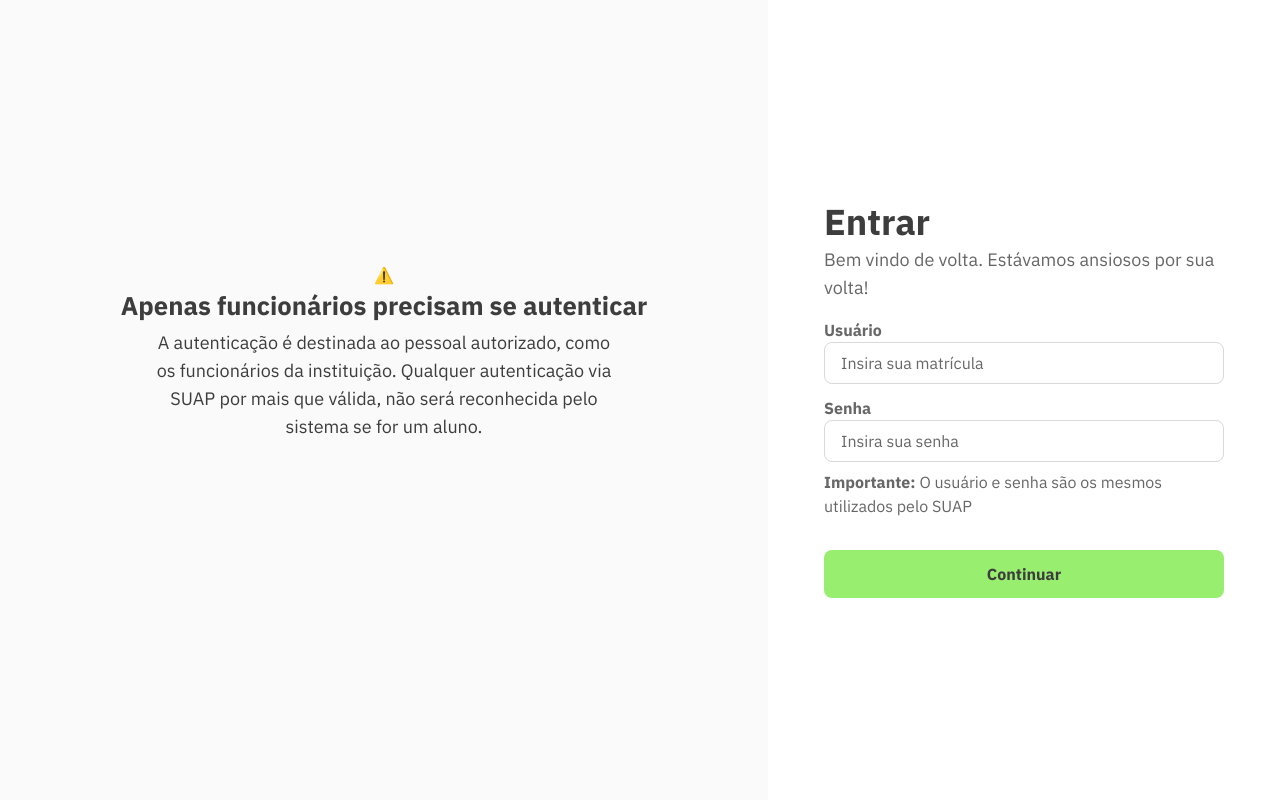
After one commit to ImFelippe365/lost-and-found, a Django app: page /login in a window 1280 px wide. The commit adds this page. Run offline with Django 4.2, Linux system fonts and the light colour scheme; some libraries are stand-ins or nearby versions.

Commit message:
new/create login page

```diff
--- /dev/null
+++ b/posts/templates/login.html
@@ -0,0 +1,64 @@
+<!DOCTYPE html>
+<html lang="pt-br">
+
+{% load tailwind_tags %}
+
+<head>
+    <meta charset="UTF-8">
+    <meta http-equiv="X-UA-Compatible" content="IE=edge">
+    <meta name="viewport" content="width=device-width, initial-scale=1.0">
+
+    <!-- Lottie Files -->
+    <script src="https://unpkg.com/@lottiefiles/lottie-player@latest/dist/lottie-player.js"></script>
+
+    <title>Entrar | Achados e perdidos</title>
+
+    {% tailwind_preload_css %}
+    {% tailwind_css %}
+</head>
+
+{% load static %}
+
+<body class="flex flex-row items-center h-[100vh]">
+
+    <aside class="mx-auto flex-1 flex flex-col items-center justify-center bg-background-color h-full">
+
+        <lottie-player src="https://assets1.lottiefiles.com/packages/lf20_fzqg1yye.json" background="transparent"
+            speed="1" class="h-auto w-auto" loop autoplay></lottie-player>
+
+        <h3 class="text-[1.6rem] text-black font-bold">Apenas funcionários precisam se autenticar</h3>
+        <p class="text-lg text-black text-center mt-1 w-[60%] mb-24">
+            A autenticação é destinada ao pessoal autorizado, como os funcionários da instituição. Qualquer autenticação
+            via SUAP por mais que válida, não será reconhecida pelo sistema se for um aluno.
+        </p>
+    </aside>
+
+    <main class="bg-white flex-0 w-[40%]">
+
+        <form class="w-[400px] mx-auto">
+            <h2 class="text-black font-bold text-4xl mb-1">Entrar</h2>
+            <p class="text-gray text-lg mb-4">Bem vindo de volta. Estávamos ansiosos por sua volta!</p>
+
+            <fieldset name="user" class="text-gray flex flex-col mb-3">
+                <label for="user" class="font-bold">Usuário</label>
+                <input class="border-light-gray rounded-lg px-4 placeholder:text-gray" type="number" id="user"
+                    placeholder="Insira sua matrícula" />
+            </fieldset>
+
+            <fieldset name="password" class="text-gray flex flex-col mb-2">
+                <label for="password" class="font-bold">Senha</label>
+                <input class="border-light-gray rounded-lg px-4 placeholder:text-gray" type="password" id="password"
+                    placeholder="Insira sua senha" />
+            </fieldset>
+
+            <p class="text-gray">
+                <span class="font-bold">Importante:</span> O usuário e senha são os mesmos utilizados pelo SUAP
+            </p>
+
+            <button
+                class="w-full bg-primary text-black rounded-lg py-3 font-bold mt-8 hover:bg-primary-contrast transition-all">Continuar</button>
+        </form>
+    </main>
+</body>
+
+</html>
--- a/posts/urls.py
+++ b/posts/urls.py
@@ -3,6 +3,7 @@ from . import views
 
 urlpatterns = [
     path('', views.index),
+    path('login', views.login),
     path('items/', views.items, name='items'),
     path('delivered-items', views.deliveredItems, name='delivered-items'),
     path('expired-items', views.expiredItems, name='expired-items'),
--- a/posts/views.py
+++ b/posts/views.py
@@ -4,6 +4,11 @@ from django.shortcuts import render
 def index(request):
 
     return render(request, 'index.html')
+
+def login(request):
+
+    return render(request, 'login.html')
+
 
 def items(request):
     context = {
--- a/theme/static/css/dist/styles.css
+++ b/theme/static/css/dist/styles.css
@@ -850,6 +850,22 @@ select{
   margin-top: 9rem;
 }
 
+.mb-24{
+  margin-bottom: 6rem;
+}
+
+.mb-1{
+  margin-bottom: 0.25rem;
+}
+
+.mb-3{
+  margin-bottom: 0.75rem;
+}
+
+.mt-8{
+  margin-top: 2rem;
+}
+
 .mt-2{
   margin-top: 0.5rem;
 }
@@ -866,10 +882,6 @@ select{
   display: flex;
 }
 
-.inline-flex{
-  display: inline-flex;
-}
-
 .table{
   display: table;
 }
@@ -926,6 +938,10 @@ select{
   height: 25vh;
 }
 
+.h-auto{
+  height: auto;
+}
+
 .w-\[320px\]{
   width: 320px;
 }
@@ -1020,6 +1036,30 @@ select{
 
 .w-\[200px\]{
   width: 200px;
+}
+
+.w-auto{
+  width: auto;
+}
+
+.w-\[80\%\]{
+  width: 80%;
+}
+
+.w-\[40\%\]{
+  width: 40%;
+}
+
+.w-\[400px\]{
+  width: 400px;
+}
+
+.w-3\/5{
+  width: 60%;
+}
+
+.w-4\/5{
+  width: 80%;
 }
 
 .min-w-\[200px\]{
@@ -1148,11 +1188,6 @@ select{
   border-radius: 9999px;
 }
 
-.rounded-t-lg{
-  border-top-left-radius: 0.5rem;
-  border-top-right-radius: 0.5rem;
-}
-
 .rounded-l-lg{
   border-top-left-radius: 0.5rem;
   border-bottom-left-radius: 0.5rem;
@@ -1171,10 +1206,6 @@ select{
   border-bottom-left-radius: 1rem;
 }
 
-.rounded-tl-lg{
-  border-top-left-radius: 0.5rem;
-}
-
 .border-2{
   border-width: 2px;
 }
@@ -1268,10 +1299,6 @@ select{
   padding: 0.25rem;
 }
 
-.p-4{
-  padding: 1rem;
-}
-
 .py-12{
   padding-top: 3rem;
   padding-bottom: 3rem;
@@ -1327,11 +1354,6 @@ select{
   padding-bottom: 0.5rem;
 }
 
-.py-5{
-  padding-top: 1.25rem;
-  padding-bottom: 1.25rem;
-}
-
 .pl-6{
   padding-left: 1.5rem;
 }
@@ -1408,6 +1430,23 @@ select{
   line-height: 2.5rem;
 }
 
+.text-2xl{
+  font-size: 1.5rem;
+  line-height: 2rem;
+}
+
+.text-\[1\.5rem\]{
+  font-size: 1.5rem;
+}
+
+.text-\[1\.7rem\]{
+  font-size: 1.7rem;
+}
+
+.text-\[1\.6rem\]{
+  font-size: 1.6rem;
+}
+
 .font-bold{
   font-weight: 700;
 }
@@ -1452,6 +1491,10 @@ select{
 .text-light-gray{
   --tw-text-opacity: 1;
   color: rgb(217 217 217 / var(--tw-text-opacity));
+}
+
+.text-\[\]{
+  color: ;
 }
 
 .shadow-lg{
@@ -1463,6 +1506,11 @@ select{
 .outline-none{
   outline: 2px solid transparent;
   outline-offset: 2px;
+}
+
+.\!outline-none{
+  outline: 2px solid transparent !important;
+  outline-offset: 2px !important;
 }
 
 .filter{
```
Also changed, not shown: posts/templates/index.html (+17 -11 lines), theme/static_src/src/styles.css (line endings or trailing spaces).
